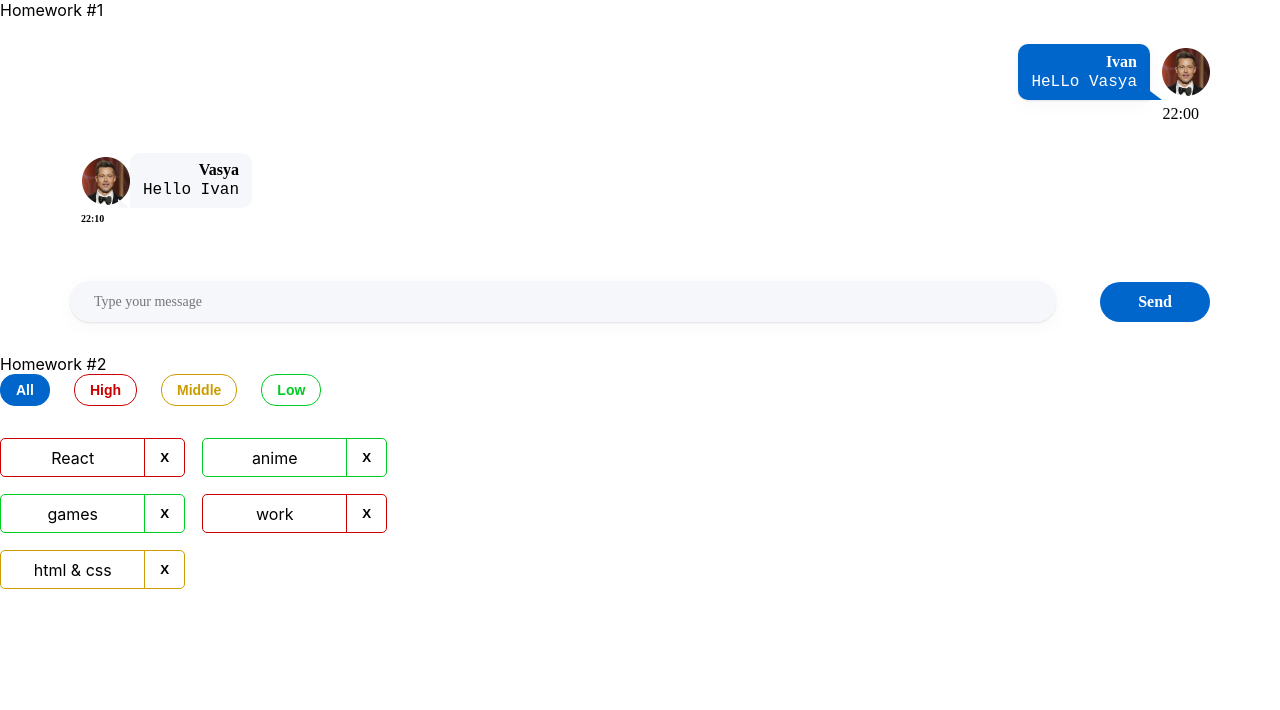
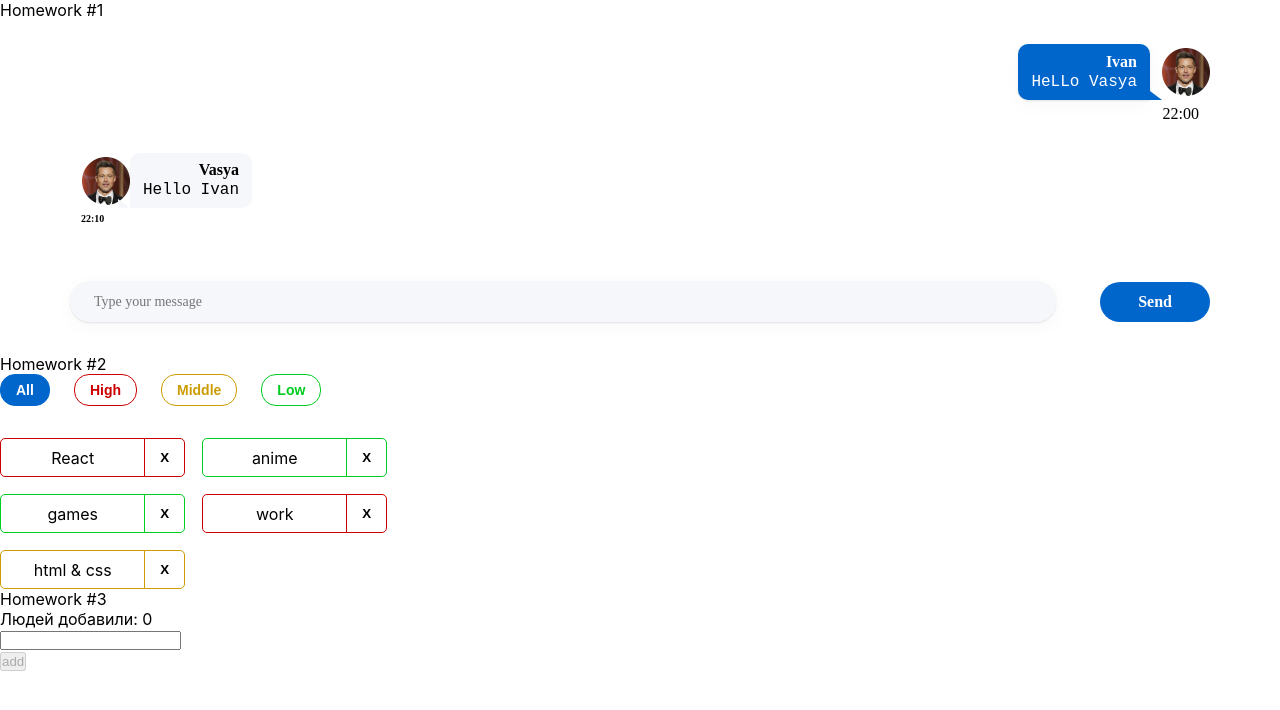
Before and after one commit to EkaterinaShumskaya/hws3, a React (Create React App) app: page / in a window 1280 px wide. Shown: the top 710 px of the page. Built offline with nearby package versions, Linux system fonts and the light colour scheme.

Commit message:
new work

```diff
--- a/package.json
+++ b/package.json
@@ -14,7 +14,7 @@
     "@types/node": "16.11.56",
     "@types/react": "18.0.17",
     "@types/react-dom": "18.0.6",
-    "@types/uuid": "8.3.4",
+    "@types/uuid": "^9.0.0",
     "axios": "0.27.2",
     "gh-pages": "^4.0.0",
     "react": "18.2.0",
@@ -24,7 +24,7 @@
     "react-scripts": "5.0.1",
     "redux": "4.2.0",
     "typescript": "4.7.4",
-    "uuid": "9.0.0",
+    "uuid": "^9.0.0",
     "web-vitals": "2.1.4"
   },
   "scripts": {
--- a/src/s1-main/App.tsx
+++ b/src/s1-main/App.tsx
@@ -2,6 +2,7 @@
 import s from './App.module.css'
 import HW1 from '../s2-homeworks/hw01/HW1'
 import HW2 from "../s2-homeworks/hw02/HW2";
+import HW3 from "../s2-homeworks/hw03/HW3";
 
 function App() {
     return (
@@ -9,7 +10,7 @@
             <HW1/>
             {/*раскомментировать по ходу выполнения*/}
             <HW2/>
-            {/*<HW3/>*/}
+            <HW3/>
             {/*<HW4/>*/}
 
             {/*при выполнении дз 5 и более - закомментировать здесь дз 1-4, так как они есть внутри дз 5*/}
--- a/src/s2-homeworks/hw03/Greeting.tsx
+++ b/src/s2-homeworks/hw03/Greeting.tsx
@@ -2,14 +2,14 @@
 import s from './Greeting.module.css'
 
 type GreetingPropsType = {
-    name: any // need to fix any
-    setNameCallback: any // need to fix any
-    addUser: any // need to fix any
-    onBlur: any // need to fix any
-    onEnter: any // need to fix any
-    error: any // need to fix any
-    totalUsers: any // need to fix any
-    lastUserName?: any // need to fix any
+    name: string // need to fix any
+    setNameCallback: (e: ChangeEvent<HTMLInputElement>)=>void // need to fix any
+    addUser: ()=>void // need to fix any
+    onBlur: ()=>void // need to fix any
+    onEnter:(e: KeyboardEvent<HTMLInputElement>)=>void // need to fix any
+    error: string // need to fix any
+    totalUsers: number // need to fix any
+    lastUserName?: string // need to fix any
 }
 
 // презентационная компонента (для верстальщика)
@@ -25,7 +25,7 @@
         lastUserName,
     } // деструктуризация пропсов
 ) => {
-    const inputClass = s.errorInput // need to fix with (?:)
+    const inputClass = error? s.errorInput : s.input // need to fix with (?:)
 
     return (
         <div id={'hw3-form'} className={s.greetingForm}>
--- a/src/s2-homeworks/hw03/GreetingContainer.tsx
+++ b/src/s2-homeworks/hw03/GreetingContainer.tsx
@@ -3,18 +3,29 @@
 import { UserType } from './HW3'
 
 type GreetingContainerPropsType = {
-    users: any // need to fix any
-    addUserCallback: any // need to fix any
+    users: UserType[] // need to fix any
+    addUserCallback: (name: string)=> void // need to fix any
 }
 
-export const pureAddUser = (name: any, setError: any, setName: any, addUserCallback: any) => {
+export const pureAddUser = (name: string,
+                            setError: (error: string)=>void,
+                            setName: (name: string)=>void,
+                            addUserCallback: (name: string)=>void ) => {
     // если имя пустое - показать ошибку, иначе - добавить юзера и очистить инпут
+    if (!name.trim()) {
+        setError('Ошибка! Введите имя!')
+    } else {
+        addUserCallback (name);
+        setName('')
+    }
 }
 
-export const pureOnBlur = (name: any, setError: any) => { // если имя пустое - показать ошибку
+export const pureOnBlur = (name: string, setError: (error: string)=>void) => { // если имя пустое - показать ошибку
+    !name.trim() && setError('Ошибка! Введите имя!')
 }
 
-export const pureOnEnter = (e: any, addUser: any) => { // если нажата кнопка Enter - добавить
+export const pureOnEnter = (e: KeyboardEvent<HTMLInputElement>, addUser: ()=>void) => { // если нажата кнопка Enter - добавить
+       e.key === 'Enter' && addUser()
 }
 
 // более простой и понятный для новичков
@@ -26,11 +37,11 @@
     addUserCallback,
 }) => {
     // деструктуризация пропсов
-    const [name, setName] = useState<any>('') // need to fix any
-    const [error, setError] = useState<any>('') // need to fix any
+    const [name, setName] = useState<string>('') // need to fix any
+    const [error, setError] = useState<string>('') // need to fix any
 
-    const setNameCallback = (e: any) => { // need to fix any
-        setName('some name') // need to fix
+    const setNameCallback = (e: ChangeEvent<HTMLInputElement>) => { // need to fix any
+        setName(e.currentTarget.value) // need to fix
 
         error && setError('')
     }
@@ -42,12 +53,12 @@
         pureOnBlur(name, setError)
     }
 
-    const onEnter = (e: any) => {
+    const onEnter = (e: KeyboardEvent<HTMLInputElement>) => {
         pureOnEnter(e, addUser)
     }
 
-    const totalUsers = 0 // need to fix
-    const lastUserName = 'some name' // need to fix
+    const totalUsers = users.length // need to fix
+    const lastUserName = users[users.length-1]?.name // need to fix
 
     return (
         <Greeting
@@ -63,4 +74,4 @@
     )
 }
 
-export default GreetingContainer
+export default GreetingContainer;
--- a/src/s2-homeworks/hw03/HW3.tsx
+++ b/src/s2-homeworks/hw03/HW3.tsx
@@ -1,4 +1,4 @@
-import React, { useState } from 'react'
+import React, {Dispatch, SetStateAction, useState} from 'react'
 import { v1 } from 'uuid'
 import s2 from '../../s1-main/App.module.css'
 import GreetingContainer from './GreetingContainer'
@@ -19,20 +19,20 @@
 
 // types
 export type UserType = {
-    _id: any // need to fix any
-    name: any // need to fix any
+    _id: string // need to fix any
+    name: string // need to fix any
 }
 
-export const pureAddUserCallback = (name: any, setUsers: any, users: any) => { // need to fix any
-    const user = { // need to fix
+export const pureAddUserCallback = (name: string, setUsers: (users: UserType[]) => void, users: UserType[]) => { // need to fix any
+    const user = { _id: v1(), name:name
     }
     setUsers([...users, user])
 }
 
 const HW3 = () => {
-    const [users, setUsers] = useState<any>([]) // need to fix any
+    const [users, setUsers] = useState<UserType[]>([]) // need to fix any
 
-    const addUserCallback = (name: any) => { // need to fix any
+    const addUserCallback = (name: string) => { // need to fix any
         pureAddUserCallback(name, setUsers, users)
     }
 
```
Also changed, not shown: 1 other file (tests, documents, lock files or other folders).
